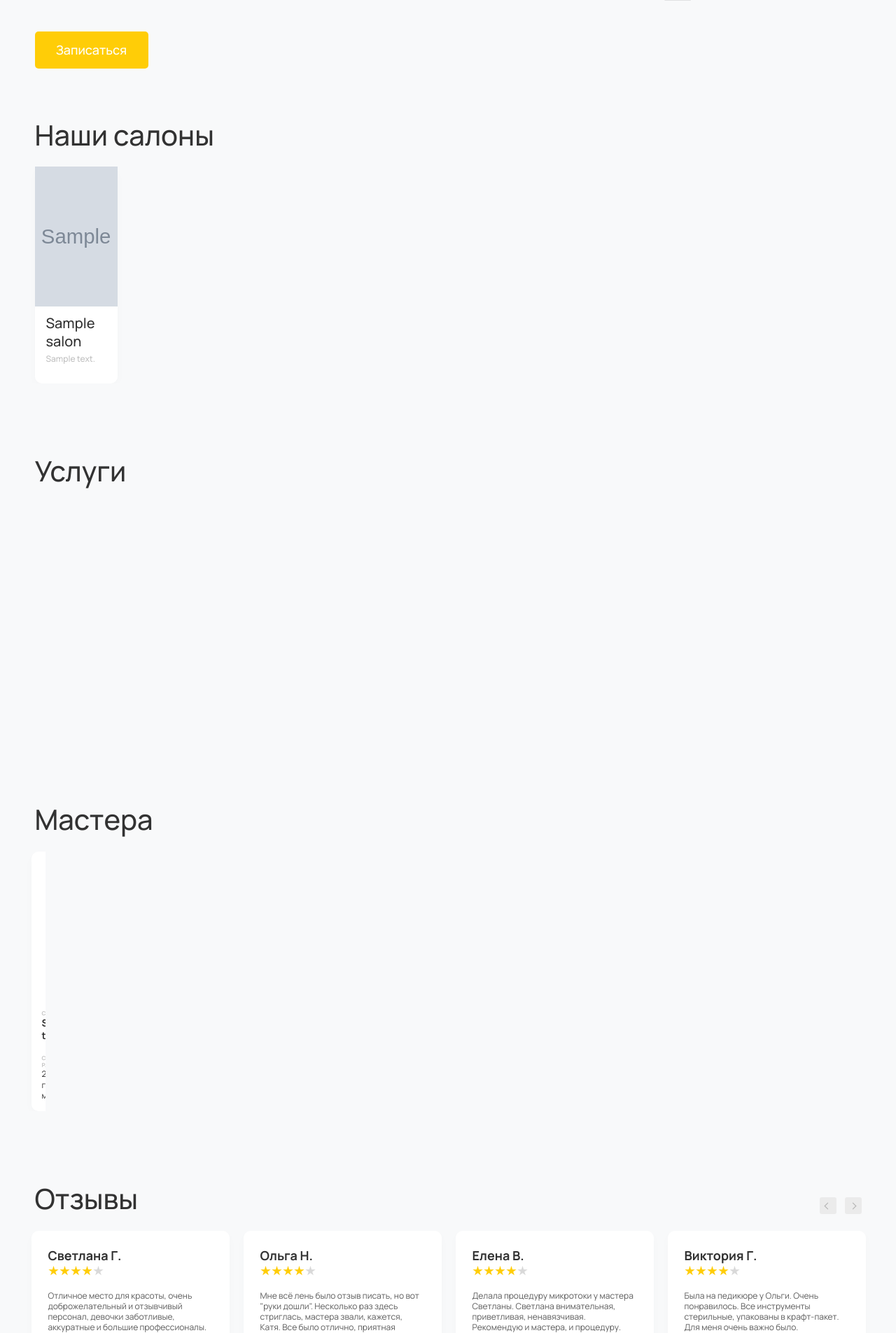
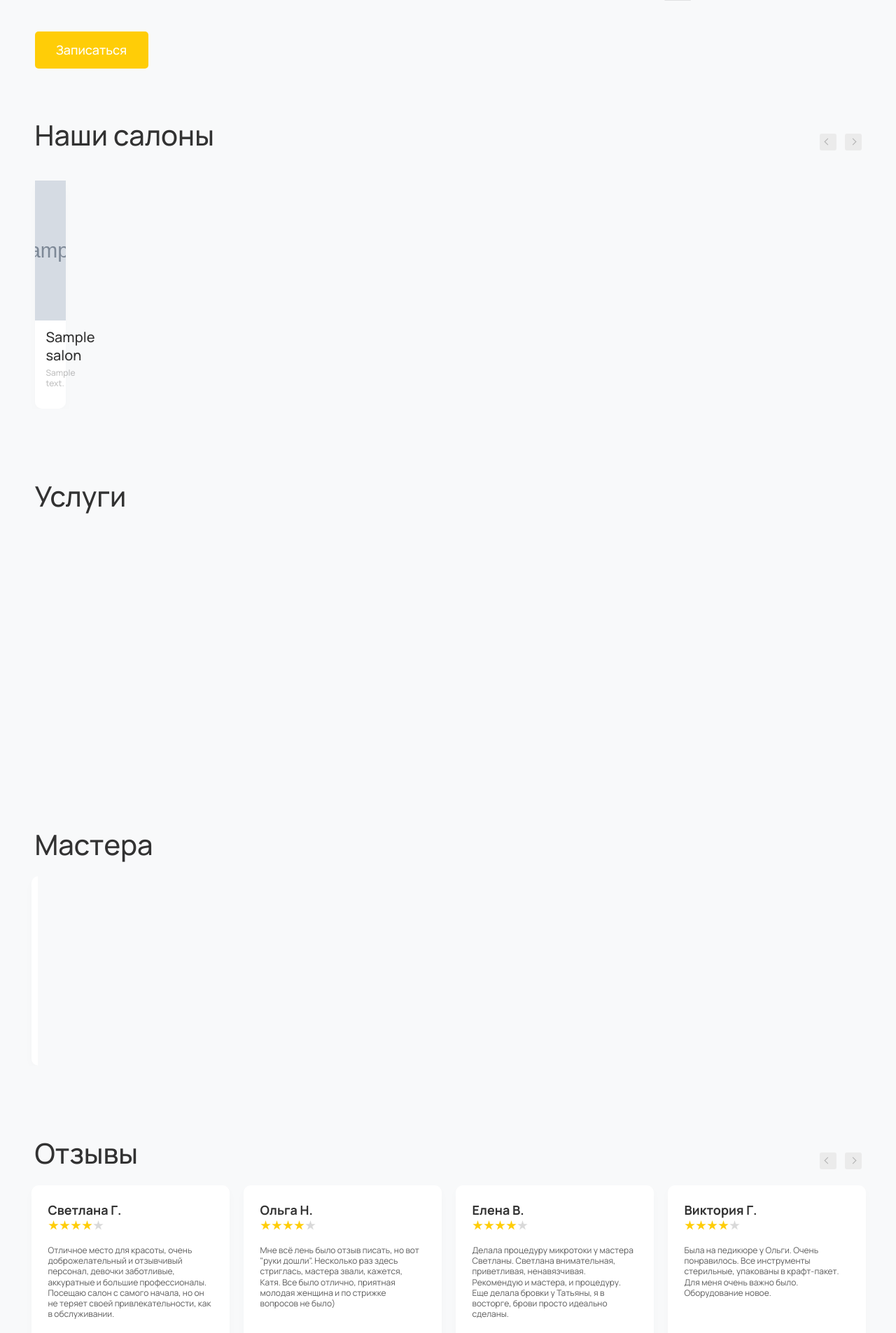
Before and after one commit to RamanSashyn/BeautyCity, a Django app: page / in a window 1280 px wide. Shown: the part 583-2488 px from the top of the page at 70% size. Run offline with Django 4.2, Linux system fonts and the light colour scheme; tables that the repository leaves empty hold one stand-in row (values such as "Sample post"); grey boxes marked "Sample" are stand-in pictures; some libraries are stand-ins or nearby versions.

Commit message:
поправил стили

```diff
--- a/static/css/main.css
+++ b/static/css/main.css
@@ -276,34 +276,42 @@
 	opacity: 0.3;
 }
 
-.salons__slider_arrows {}
+.salons__slider_arrows {
+	display: flex;
+	justify-content: space-between;
+	align-items: center;
+	width: 100%;
+	margin-bottom: 20px;
+}
 
 .salonsSliderMob {
 	display: none;
 }
 
-/*End salons*/
-
-.salons__block_img,
-.services__block_img,
-.masters__header_img {
+#salons .salonsSlider .salons__block_img,
+#services .servicesSlider .services__block_img,
+#masters .mastersSlider .masters__header_img {
 	width: 100%;
-	/* занять всю ширину родителя */
 	height: 200px;
-	/* фиксированная высота — подстройте под свою вёрстку */
 	object-fit: cover;
-	/* обрезает изображение, сохраняя пропорции */
 	object-position: center;
 	display: block;
-	/* убирает лишние отступы снизу */
-}
-
-/* опционально: соотношение сторон */
-.salons__block_img {
+}
+
+#salons .salonsSlider .salons__block_img {
 	aspect-ratio: 4 / 3;
 }
 
-/* services*/
+#masters .mastersSlider .masters__header_img {
+	width: 100px;
+	height: 100px;
+	object-fit: cover;
+	object-position: center;
+	border-radius: 50%;
+	display: block;
+	margin: 0 auto;
+}
+
 .services .col-md-3 {
 	padding-left: 10px;
 	padding-right: 10px;
@@ -318,10 +326,8 @@
 	font-weight: 500;
 	font-size: 14px;
 	line-height: 127.52%;
-	/* or 18px */
 
 	margin-top: 11px;
-	/* черный */
 	margin-bottom: 17px;
 	color: #323232;
 }
@@ -330,7 +336,6 @@
 	font-weight: 600;
 	font-size: 18px;
 	line-height: 127.52%;
-	/* or 23px */
 
 
 	color: #F6A912;
@@ -380,8 +385,6 @@
 	-webkit-transform: rotate(135deg);
 }
 
-/*End services*/
-/* masters*/
 .masters .col-md-3 {
 	padding-left: 10px;
 	padding-right: 10px;
@@ -393,7 +396,6 @@
 
 .masters__block {
 	background: #FFFFFF;
-	/* тень */
 
 	box-shadow: 0px 5px 15px rgba(0, 0, 0, 0.02);
 	border-radius: 10px;
@@ -412,10 +414,8 @@
 	font-weight: 500;
 	font-size: 18px;
 	line-height: 127.52%;
-	/* or 23px */
-
-
-	/* черный */
+
+
 	margin-bottom: 8px;
 	color: #323232;
 }
@@ -428,7 +428,6 @@
 	font-weight: 600;
 	font-size: 10px;
 	line-height: 127.52%;
-	/* identical to box height, or 13px */
 
 
 	color: #000000;
@@ -444,7 +443,6 @@
 	font-weight: 700;
 	font-size: 8px;
 	line-height: 127.52%;
-	/* or 10px */
 
 
 	color: rgba(50, 50, 50, 0.3);
@@ -454,10 +452,8 @@
 	font-weight: 600;
 	font-size: 14px;
 	line-height: 127.52%;
-	/* or 18px */
-
-
-	/* черный */
+
+
 	margin-bottom: 18px;
 	color: #323232;
 }
@@ -466,7 +462,6 @@
 	font-weight: 700;
 	font-size: 8px;
 	line-height: 127.52%;
-	/* or 10px */
 
 
 	color: rgba(50, 50, 50, 0.3);
@@ -475,10 +470,8 @@
 .masters__footer_num {
 	font-size: 12px;
 	line-height: 127.52%;
-	/* or 15px */
-
-
-	/* черный */
+
+
 
 	color: #323232;
 }
@@ -491,7 +484,6 @@
 	width: 109px;
 	height: 35px;
 
-	/* дополнительный */
 	display: flex;
 	justify-content: center;
 	align-items: center;
@@ -500,10 +492,8 @@
 	font-weight: 600;
 	font-size: 12px;
 	line-height: 127.52%;
-	/* or 15px */
-
-
-	/* основной 2 */
+
+
 	border: none;
 	color: #F6A912;
 }
@@ -512,8 +502,6 @@
 	background: #F5EED4;
 }
 
-/*End masters*/
-/* reviews*/
 .reviews .col-md-3 {
 	padding-left: 10px;
 	padding-right: 10px;
@@ -525,7 +513,6 @@
 
 .reviews__block {
 	background: #FFFFFF;
-	/* тень */
 
 	box-shadow: 0px 5px 15px rgba(0, 0, 0, 0.02);
 	border-radius: 10px;
@@ -538,10 +525,8 @@
 	font-weight: 600;
 	font-size: 18px;
 	line-height: 127.52%;
-	/* identical to box height, or 23px */
-
-
-	/* черный */
+
+
 	margin-bottom: 3px;
 	color: #323232;
 }
@@ -553,10 +538,8 @@
 .reviews__block_text {
 	font-size: 12px;
 	line-height: 127.52%;
-	/* or 15px */
-
-
-	/* черный */
+
+
 
 	color: #323232;
 
@@ -566,11 +549,9 @@
 .reviews__block_date {
 	font-size: 12px;
 	line-height: 127.52%;
-	/* or 15px */
 
 	right: 24px;
 
-	/* черный */
 
 	color: #323232;
 
@@ -579,8 +560,6 @@
 	bottom: 19px;
 }
 
-/*End reviews*/
-/* contacts*/
 .contacts {
 	padding-bottom: 57px;
 }
@@ -1223,7 +1202,6 @@
 	font-weight: bold;
 	border: 3px solid #F6A912;
 	border-width: 0 1px 1px 0;
-	display: inline-block;
 	padding: 5px;
 	float: right;
 	margin-top: 5px;
@@ -1240,9 +1218,6 @@
 
 .panel {
 	display: none;
-	!max-height: 0;
-	!overflow: hidden;
-	!transition: max-height 0.2s ease-out;
 }
 
 .panel.active {
@@ -2524,7 +2499,8 @@
 		line-height: 127.52%;
 		/* identical to box height, or 31px */
 
-		margin-bottom: 4px color: #262626;
+		margin-bottom: 4px;
+		color: #262626;
 
 	}
 
--- a/templates/index.html
+++ b/templates/index.html
@@ -4,6 +4,7 @@
 {% block body_class %}indexPage{% endblock %}
 
 {% block content %}
+
 <section id="banner">
 	<div class="container">
 		<div class="banner">
@@ -35,20 +36,25 @@
 <section id="salons">
 	<div class="container">
 		<div class="salons pb100">
-			<div class="salons__slider_arrows fic mob">
+
+			<div class="salons__slider_arrows fic">
 				<div class="title">Наши салоны</div>
 				<div class="slider__arrows fic">
-					<div class="slider__arrows_arrow leftArrow"><i class="arrowRight"></i></div>
-					<div class="slider__arrows_arrow rightArrow"><i class="arrowLleft"></i></div>
+					<div class="slider__arrows_arrow leftArrow">
+						<i class="arrowRight"></i>
+					</div>
+					<div class="slider__arrows_arrow rightArrow">
+						<i class="arrowLleft"></i>
+					</div>
 				</div>
 			</div>
-			<div class="title dec">Наши салоны</div>
+
 			<div class="row salonsSlider">
 				{% for salon in salons %}
 				<div class="col-6 col-md-4 col-lg-4 col-xl-3">
 					<div class="salons__block">
 						{% if salon.photo %}
-						<img src="{{ salon.photo.url }}" alt="salon" class="salons__block_img">
+						<img src="{{ salon.photo.url }}" alt="{{ salon.name }}" class="salons__block_img">
 						{% endif %}
 						<div class="salons__elems">
 							<div class="block__title salons__elems_title">{{ salon.name }}</div>
@@ -57,17 +63,9 @@
 					</div>
 				</div>
 				{% endfor %}
-                <div class="col-6 col-md-4 col-lg-4 col-xl-3 decVis">
-                    <div class="salons__block">
-                        <img src="/static/img/salons/salon1.svg" alt="salon" class="salons__block_img">
-                        <div class="salons__elems">
-                            <div class="salons__elems_title">BeautyCity Красная</div>
-                            <div class="salons__elems_light">ул. Красная, д. 10</div>
-                        </div>
-                    </div>
-			    </div>
-		    </div>
-        </div>
+			</div>
+
+		</div>
 	</div>
 </section>
 
@@ -116,7 +114,8 @@
 					<div class="cardBlock masters__block">
 						<div class="masters__header fic">
 							{% if specialist.photo %}
-							<img src="{{ specialist.photo.url }}" alt="master" class="masters__header_img">
+							<img src="{{ specialist.photo.url }}" alt="{{ specialist.name }}"
+								class="masters__header_img">
 							{% endif %}
 							<div class="masters__header_elmes">
 								<div class="masters__header_name">{{ specialist.name }}</div>
@@ -251,7 +250,7 @@
 						<div class="contacts__form_checkboxBlock fic">
 							<input type="checkbox" class="contacts__form_checkbox" checked>
 							<span class="contacts__form_checkboxBlock__intro">Я согласен(а) с политикой
-								конфидециоальности</span>
+								конфиденциальности</span>
 						</div>
 						<button type="submit" class="contacts__form_btn">Отправить</button>
 					</form>
@@ -287,7 +286,7 @@
 								<div class="contacts__info_title">контакты</div>
 								<a href="tel:+79179023800" class="contacts__info_tel">+7 (917) 902 38 00</a>
 							</div>
-							<a href="#" class="contacts__info_mail">hello@beauty.ru</a>
+							<a href="mailto:hello@beauty.ru" class="contacts__info_mail">hello@beauty.ru</a>
 						</div>
 					</div>
 				</div>
@@ -301,4 +300,5 @@
 		</div>
 	</div>
 </section>
+
 {% endblock %}
```
